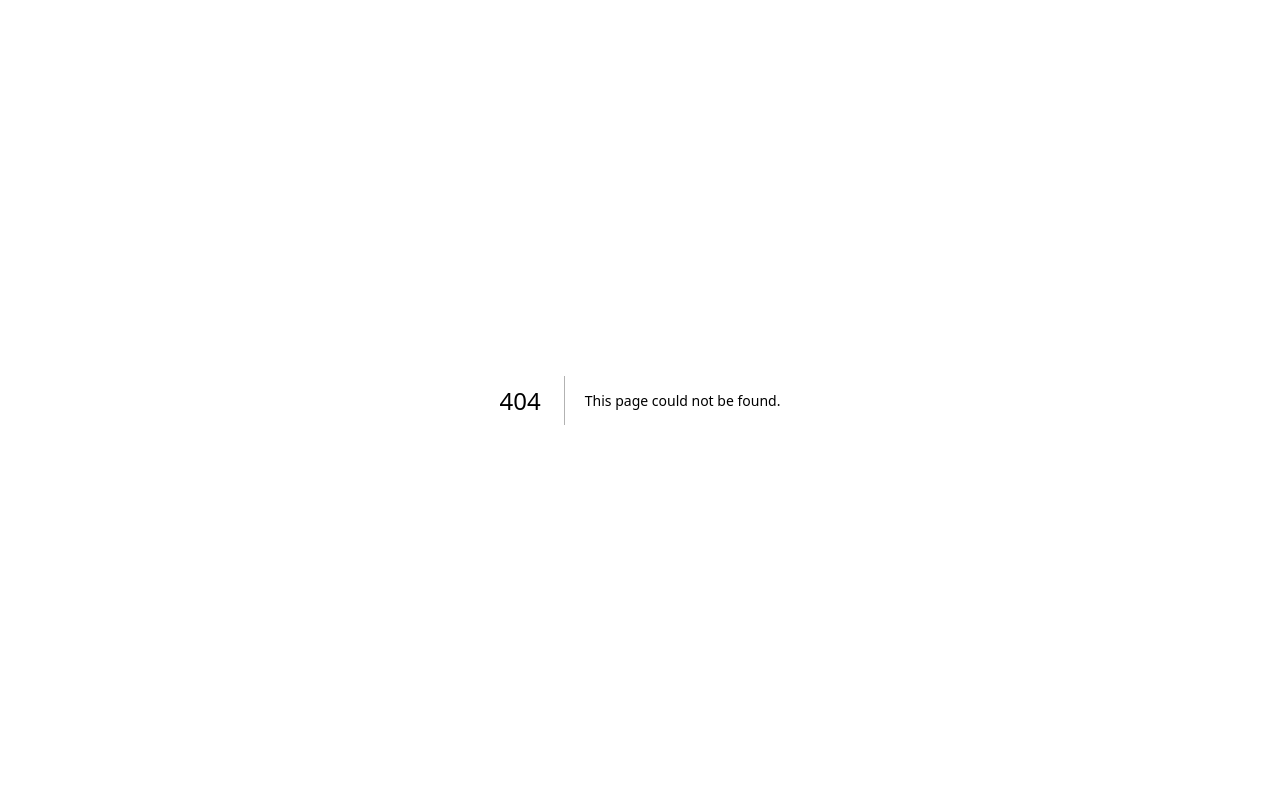
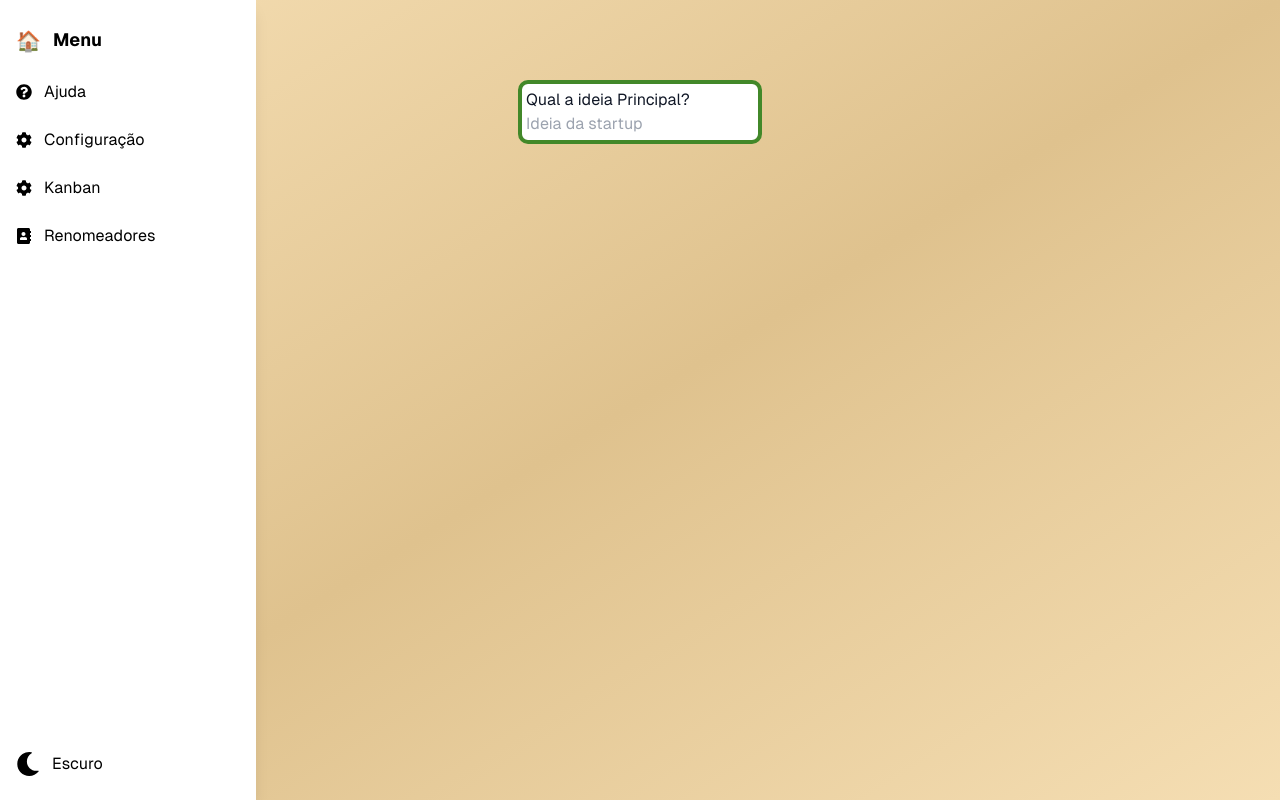
Before and after one commit to Vitor-Vidotto/timetomarket, a Next.js app: page /formulario in a window 1280 px wide. Before the commit this address had no page. Built offline with nearby package versions, Linux system fonts and the light colour scheme.

Commit message:
chore: first form layout

```diff
--- /dev/null
+++ b/src/app/components/forms/form.jsx
@@ -0,0 +1,24 @@
+import { Box, Input } from "@chakra-ui/react";
+
+export default function FormsAutomatiza() {
+  return (
+    <div>
+      <Box
+       className="p-2 border rounded text-gray-900"
+  bg="white"
+  borderColor="#428829"
+  borderRadius="10px"
+  borderWidth="4px"
+  p={4}
+>
+        <h2>Qual a ideia Principal?</h2>
+        <Input
+          placeholder="Ideia da startup"
+          color="white"
+          className="text-gray-900"
+          _placeholder={{ color: "gray.900" }}
+        />
+      </Box>
+    </div>
+  );
+}
--- /dev/null
+++ b/src/app/formulario/layout.tsx
@@ -0,0 +1,36 @@
+import type { Metadata } from "next";
+import localFont from "next/font/local";
+import "../globals.css";
+
+
+const geistSans = localFont({
+  src: "../fonts/GeistVF.woff",
+  variable: "--font-geist-sans",
+  weight: "100 900",
+});
+const geistMono = localFont({
+  src: "../fonts/GeistMonoVF.woff",
+  variable: "--font-geist-mono",
+  weight: "100 900",
+});
+
+export const metadata: Metadata = {
+  title: "TimeToMarket",
+  description: "Generated by TimeToMarket",
+};
+
+export default function RootLayout({
+  children,
+}: Readonly<{
+  children: React.ReactNode;
+}>) {
+  return (
+    <html lang="en">
+      <body
+        className={`${geistSans.variable} ${geistMono.variable} antialiased`}
+        >
+        {children}
+      </body>
+    </html>
+  );
+}
--- /dev/null
+++ b/src/app/formulario/page.tsx
@@ -0,0 +1,18 @@
+"use client"
+
+import FormsAutomatiza from "../components/forms/form";
+import Navbar from "../components/NavBar";
+
+export default function Home() {
+
+  return (
+    <div className="grid grid-rows-[auto_1fr_auto] items-center justify-items-center h-screen p-8 pb-20 gap-16 sm:p-20 font-[family-name:var(--font-geist-sans)] overflow-hidden">
+      <main className="flex flex-col gap-8 items-center sm:items-start">
+      <Navbar />
+      <div>
+        <FormsAutomatiza />
+      </div>
+      </main>
+    </div>
+  );
+}
```
Also changed, not shown: src/app/components/kanban/AddTodo.jsx (+5 -8 lines).
